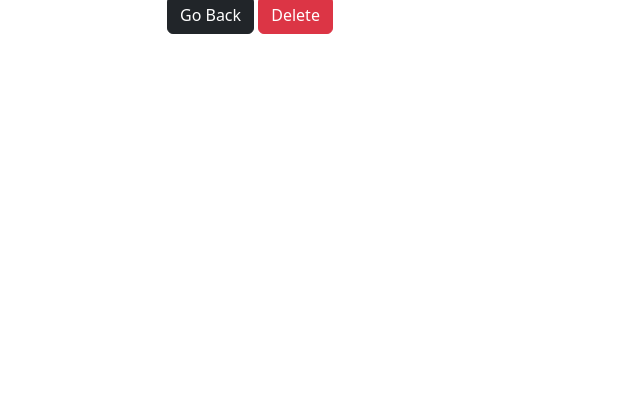
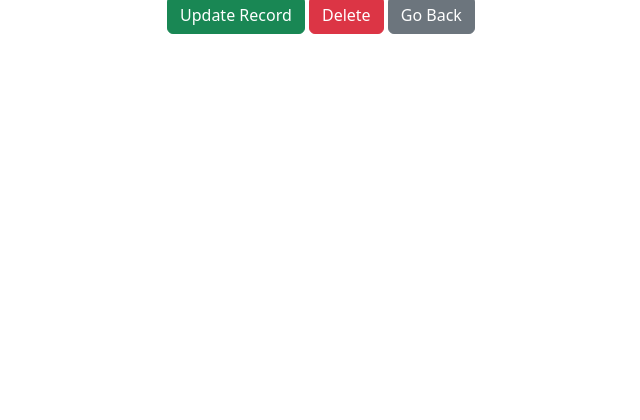
Before and after one commit to ej84/CRManager, a Django app: page /record/1 in a window 1280 px wide. Shown: the part 358-778 px from the top of the page, without its empty margins (194-834 px from the left). Run offline with Django 4.2, Linux system fonts and the light colour scheme; a user stored in the database is signed in; tables that the repository leaves empty hold one stand-in row (values such as "Sample post").

Commit message:
3rd update for basic structure and models.

```diff
--- a/CRManager/website/templates/new_record.html
+++ b/CRManager/website/templates/new_record.html
@@ -5,14 +5,15 @@
     <h1>Add New Record</h1>
     <br>
 
-    <form method="POST" action="{% url 'home' %}">
+    <form method="POST" action="{% url 'new_record' %}">
         {% csrf_token %}
 
         {{ form.as_p }}
 
     <br>
         <button type="submit" class="btn btn-secondary">Add Record</button>
+        <a href="{% url 'home' %}" class="btn btn-secondary">Cancel</a>
     </form>
 </div>
 
-{% endblock %}5417-1625
+{% endblock %}
--- a/CRManager/website/templates/record.html
+++ b/CRManager/website/templates/record.html
@@ -23,8 +23,9 @@
         </div>
         </div>
     </div>
-    <a href="{% url 'home' %}" class="btn btn-dark">Go Back</a>
+    <a href="{% url 'update_record' customer_record.id %}" class="btn btn-success">Update Record</a>
     <a href="{% url 'delete_record' customer_record.id %}" class="btn btn-danger">Delete</a>
+    <a href="{% url 'home' %}" class="btn btn-secondary">Go Back</a>
 </div>
 <br>
 
--- a/CRManager/website/urls.py
+++ b/CRManager/website/urls.py
@@ -9,4 +9,5 @@ urlpatterns = [
     path('record/<int:pk>', views.customer_record, name='record'),
     path('delete_record/<int:pk>', views.delete_record, name='delete_record'),
     path('new_record/', views.new_record, name='new_record'),
+    path('update_record/<int:pk>', views.update_record, name='update_record'),
 ]
--- a/CRManager/website/views.py
+++ b/CRManager/website/views.py
@@ -1,7 +1,7 @@
 from django.shortcuts import render, redirect
 from django.contrib.auth import authenticate, login, logout
 from django.contrib import messages
-from .forms import SignUpForm
+from .forms import SignUpForm, AddRecordForm
 from .models import Record
 
 def home(request):
@@ -72,4 +72,27 @@ def delete_record(request, pk):
         return redirect('home')
 
 def new_record(request):
-    return render(request, 'new_record.html', {})
+    form = AddRecordForm(request.POST or None)
+    if request.user.is_authenticated:
+        if request.method == 'POST':
+            if form.is_valid():
+                form.save()
+                messages.success(request, 'You added a new record!')
+                return redirect('home')
+        return render(request, 'new_record.html', {'form':form})
+    else:
+        messages.success(request, 'You need to sign in to add a record!')
+        return redirect('home')
+
+def update_record(request, pk):
+    if request.user.is_authenticated:
+        current_record = Record.objects.get(id=pk)
+        form = AddRecordForm(request.POST or None, instance=current_record)
+        if form.is_valid():
+            form.save()
+            messages.success(request, 'Record updated successfully!')
+            return redirect('home')
+        return render(request, 'update_record.html', {'form':form, 'current_record':current_record})
+    else:
+        messages.success(request, 'You must be logged in to update a record!')
+        return redirect('home')
```
Also changed, not shown: CRManager/website/templates/update_record.html (added, +20 -0 lines).
